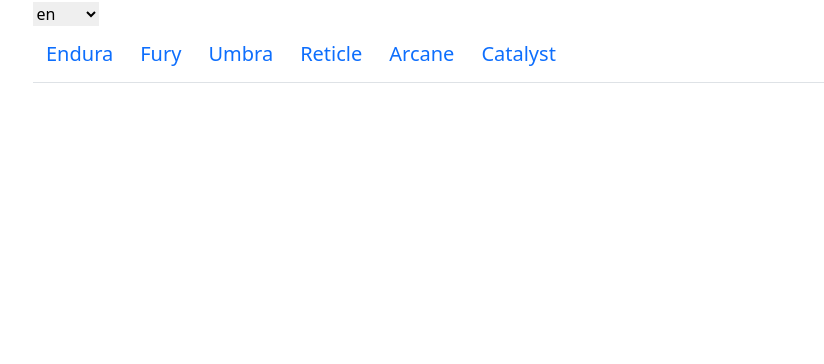
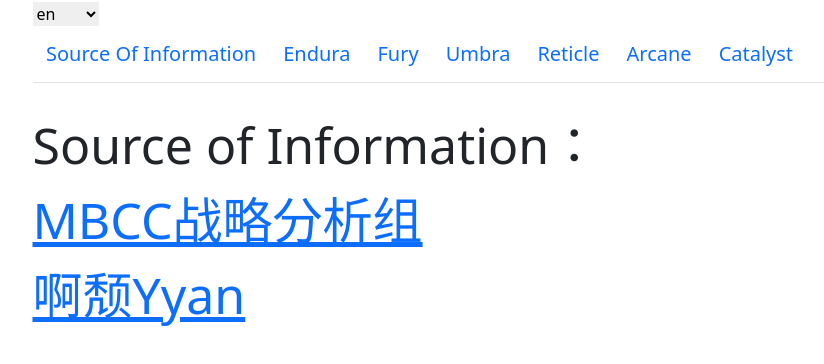
Before and after one commit to Parker-ygfert/path-to-nowhere, a Vue app: page /#/source in a window 1280 px wide. Shown: the top 364 px of the page, without its empty margins (75-899 px from the left). Built offline with nearby package versions, Linux system fonts and the light colour scheme; what vue3-lazyload-img would draw is missing.

Commit message:
add Source.vue

```diff
--- a/src/App.vue
+++ b/src/App.vue
@@ -8,6 +8,14 @@
 
 <header class="mb-2">
   <ul class="nav nav-tabs flex-nowrap">
+    <li class="nav-item">
+      <router-link
+        :to="{ name: 'source' }"
+        class="nav-link p-1 font-20"
+        :class="{ active: isActive('source') }">
+        {{ $t('source_of_information') }}
+      </router-link>
+    </li>
     <li v-for="job in jobs" class="nav-item">
       <router-link
         :to="{ name: job }"
--- /dev/null
+++ b/src/components/Source.vue
@@ -0,0 +1,9 @@
+<template>
+{{ $t('source_of_information') }}：
+<a href="https://b23.tv/Ga7DqKJ">
+  <div>MBCC战略分析组</div>
+</a>
+<a href="https://b23.tv/Mv7iyj4">
+  <div>啊颓Yyan</div>
+</a>
+</template>
--- a/src/locales/en.json
+++ b/src/locales/en.json
@@ -82,5 +82,6 @@
   "recommend_c": "Recommend C",
   "substitute": "Substitute",
   "syndicate_glory": "Syndicate: Glory",
-  "universal": "Universal"
+  "universal": "Universal",
+  "source_of_information": "Source of Information"
 }
--- a/src/locales/zh-TW.json
+++ b/src/locales/zh-TW.json
@@ -82,5 +82,6 @@
   "recommend_c": "推薦 C",
   "substitute": "替補",
   "syndicate_glory": "辛迪加・榮耀",
-  "universal": "通用"
+  "universal": "通用",
+  "source_of_information": "資料來源"
 }
--- a/src/scripts/router.js
+++ b/src/scripts/router.js
@@ -1,16 +1,22 @@
 import { createRouter, createWebHashHistory } from 'vue-router'
+import CrimeBrands from '/src/components/CrimeBrands.vue'
 import Job from '/src/components/Job.vue'
-import CrimeBrands from '/src/components/CrimeBrands.vue'
+import Source from '/src/components/Source.vue'
 
 let history = createWebHashHistory()
 let routes = [
   {
     path: '/',
-    redirect: '/endura'
+    redirect: '/source'
   },
   {
     path: '/path-to-nowhere',
-    redirect: '/endura'
+    redirect: '/source'
+  },
+  {
+    path: '/source',
+    name: 'source',
+    component: Source
   },
   {
     path: '/endura',
```
